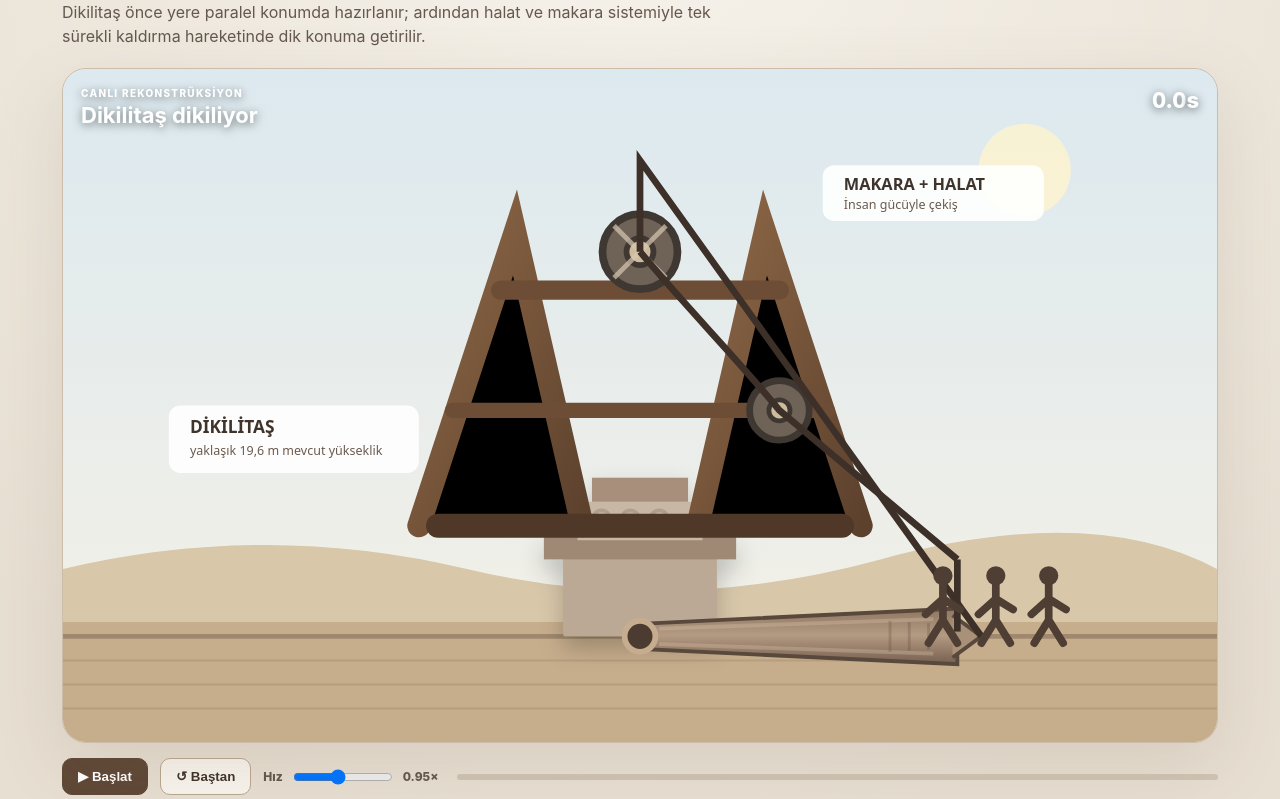
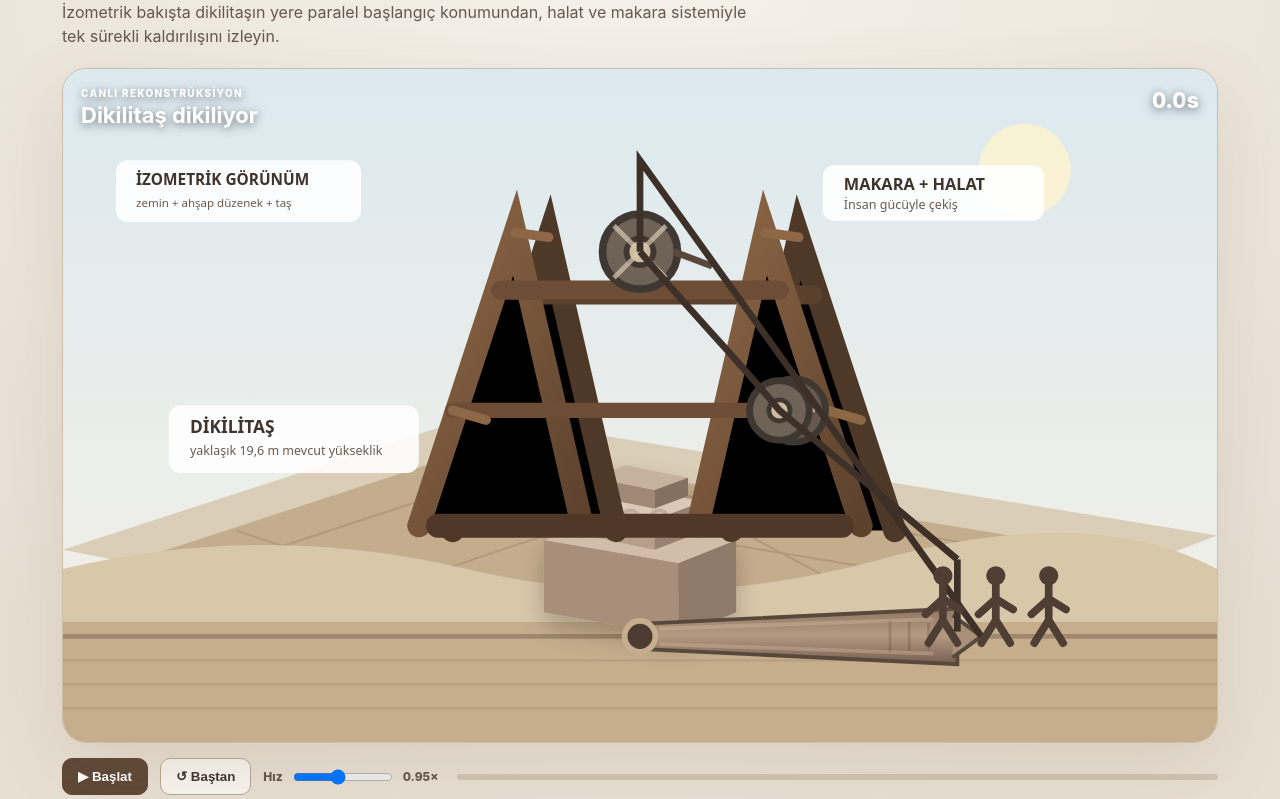
Before and after one commit to mhsnlsy/reconstruction1, a plain HTML site: page index.html in a window 1280 px wide. Shown: the part 113-912 px from the top of the page. Drawn offline with Linux system fonts and the light colour scheme.

Commit message:
Upgrade scene to isometric reconstruction

```diff
--- a/index.html
+++ b/index.html
@@ -3,7 +3,7 @@
 <head>
   <meta charset="utf-8">
   <meta name="viewport" content="width=device-width,initial-scale=1,viewport-fit=cover">
-  <title>Dikilitaşın Dikilişi — 390 CE</title>
+  <title>Dikilitaşın Dikilişi — İzometrik Rekonstrüksiyon</title>
   <meta name="description" content="İstanbul Hipodromu'ndaki Theodosius Dikilitaşı'nın kaldırılışını gösteren kısa tarihsel rekonstrüksiyon animasyonu.">
   <link rel="stylesheet" href="./src/style.css">
 </head>
@@ -11,15 +11,15 @@
   <main class="app">
     <header>
       <div>
-        <p class="eyebrow">HİPODROM • CONSTANTINOPLE • 390 CE</p>
+        <p class="eyebrow">HİPODROM • CONSTANTINOPLE • 390 CE • İZOMETRİK</p>
         <h1>Dikilitaş nasıl dikildi?</h1>
-        <p class="lede">Dikilitaş önce yere paralel konumda hazırlanır; ardından halat ve makara sistemiyle tek sürekli kaldırma hareketinde dik konuma getirilir.</p>
+        <p class="lede">İzometrik bakışta dikilitaşın yere paralel başlangıç konumundan, halat ve makara sistemiyle tek sürekli kaldırılışını izleyin.</p>
       </div>
-      <div class="badge">RECONSTRUCTION 01</div>
+      <div class="badge">RECONSTRUCTION 02</div>
     </header>
 
     <section class="stage-wrap" aria-label="Dikilitaş kaldırma animasyonu">
-      <svg id="scene" viewBox="0 0 1200 700" role="img" aria-label="Yere paralel duran dikilitaşın halat ve makaralarla dikilmesi">
+      <svg id="scene" viewBox="0 0 1200 700" role="img" aria-label="İzometrik bakışta yere paralel duran dikilitaşın halat ve makaralarla dikilmesi">
         <defs>
           <linearGradient id="sky" x1="0" y1="0" x2="0" y2="1">
             <stop offset="0" stop-color="#dce9ef"/>
@@ -40,6 +40,17 @@
         </defs>
 
         <rect width="1200" height="700" fill="url(#sky)"/>
+        <!-- isometric ground plane -->
+        <path d="M0 500 L430 360 L1200 485 L770 650 Z" fill="#d5c2a5" opacity=".72"/>
+        <path d="M0 535 L430 395 L1200 520 L770 685 Z" fill="#c3aa89" opacity=".9"/>
+        <g opacity=".24" stroke="#725c47" stroke-width="2" fill="none">
+          <path d="M70 548 L475 415 L1130 525"/>
+          <path d="M190 590 L545 470 L1000 545"/>
+          <path d="M320 630 L615 530 L875 570"/>
+          <path d="M180 480 L470 575"/>
+          <path d="M380 420 L720 610"/>
+          <path d="M610 430 L900 585"/>
+        </g>
         <circle cx="1000" cy="105" r="48" fill="#fff4cf" opacity=".8"/>
         <path d="M0 520 Q210 470 420 520 T850 510 T1200 520 V700 H0Z" fill="#d8c7a9"/>
         <path d="M0 575 H1200 V700 H0Z" fill="#c6ad8c"/>
@@ -49,18 +60,31 @@
           <path d="M0 615 H1200 M0 640 H1200 M0 665 H1200" stroke="#725c47" stroke-width="2"/>
         </g>
 
-        <!-- pedestal -->
-        <g filter="url(#shadow)">
-          <rect x="520" y="505" width="160" height="85" rx="3" fill="#bca995"/>
-          <rect x="500" y="485" width="200" height="25" fill="#9f8975"/>
-          <rect x="535" y="450" width="130" height="40" fill="#c9b7a5"/>
-          <rect x="550" y="425" width="100" height="25" fill="#a78f7b"/>
+        <!-- isometric pedestal -->
+        <g id="pedestal" filter="url(#shadow)">
+          <path d="M500 490 L560 468 L700 490 L640 514 Z" fill="#d1bdaa"/>
+          <path d="M500 490 L640 514 L640 590 L500 565 Z" fill="#a78f7b"/>
+          <path d="M640 514 L700 490 L700 565 L640 590 Z" fill="#8f7967"/>
+          <path d="M525 450 L575 432 L665 450 L615 469 Z" fill="#dbc8b6"/>
+          <path d="M525 450 L615 469 L615 500 L525 481 Z" fill="#b59f8c"/>
+          <path d="M615 469 L665 450 L665 481 L615 500 Z" fill="#988170"/>
+          <path d="M550 425 L585 412 L650 425 L615 438 Z" fill="#c7b19f"/>
+          <path d="M550 425 L615 438 L615 457 L550 444 Z" fill="#9f8875"/>
+          <path d="M615 438 L650 425 L650 444 L615 457 Z" fill="#85705f"/>
         </g>
 
-        <!-- simplified relief hint -->
+        <!-- relief hint -->
+
         <g opacity=".22" fill="none" stroke="#604d3f" stroke-width="4">
           <circle cx="560" cy="468" r="9"/><circle cx="590" cy="468" r="9"/><circle cx="620" cy="468" r="9"/>
           <path d="M548 478 Q590 450 635 478"/>
+        </g>
+
+        <!-- timber A-frame, shown with depth for an isometric view -->
+        <g id="rigBack" stroke-linecap="round">
+          <path d="M405 480 L505 175 L575 480" stroke="#4e3828" stroke-width="24"/>
+          <path d="M865 480 L765 175 L695 480" stroke="#4e3828" stroke-width="24"/>
+          <path d="M490 235 H780" stroke="#59412e" stroke-width="20"/>
         </g>
 
         <!-- timber A-frame -->
@@ -70,6 +94,13 @@
           <path d="M455 230 H745" stroke="#6d4d35" stroke-width="20"/>
           <path d="M405 355 H795" stroke="#6d4d35" stroke-width="16"/>
           <path d="M390 475 H810" stroke="#4f3827" stroke-width="25"/>
+          <!-- depth braces -->
+          <path d="M470 170 L505 175 M730 170 L765 175 M405 355 L440 365 M795 355 L830 365" stroke="#8d6746" stroke-width="10"/>
+        </g>
+
+        <!-- top pulley + axle -->
+        <g opacity=".9">
+          <path d="M600 165 L635 178 L635 215 L600 202 Z" fill="#8d6746"/>
         </g>
 
         <!-- top pulley -->
@@ -77,6 +108,13 @@
           <circle r="39" fill="#6f6257" stroke="#3f3832" stroke-width="8"/>
           <circle r="14" fill="#cdbb9e" stroke="#3f3832" stroke-width="6"/>
           <path d="M-27 -27 L27 27 M-27 27 L27 -27" stroke="#d8c9b2" stroke-width="5" opacity=".7"/>
+        </g>
+
+        <!-- second pulley / direction change -->
+        <g transform="translate(760 355)">
+          <circle r="33" fill="#65584e" stroke="#3f3832" stroke-width="7"/>
+          <circle r="11" fill="#cdbb9e" stroke="#3f3832" stroke-width="5"/>
+          <path d="M-22 0 H22" stroke="#d8c9b2" stroke-width="4" opacity=".7"/>
         </g>
 
         <!-- hauling pulley -->
@@ -103,6 +141,8 @@
           <circle cx="0" cy="0" r="16" fill="#4c3b30" stroke="#c7ad8f" stroke-width="6"/>
         </g>
 
+        <!-- main lifting rope -->
+        <path id="ropeMainBack" d="M635 190 L675 205" fill="none" stroke="#59483c" stroke-width="7"/>
         <!-- lifting rope attached to the obelisk head -->
         <path id="ropeLift" d="M600 190 L600 95 L955 590"
               fill="none" stroke="#3d3028" stroke-width="7"/>
@@ -132,6 +172,11 @@
         </g>
 
         <g id="labels" font-family="system-ui, sans-serif">
+          <g>
+            <rect x="55" y="95" width="255" height="64" rx="12" fill="#fff" opacity=".88"/>
+            <text x="76" y="121" font-size="16" font-weight="800" fill="#3f342c">İZOMETRİK GÖRÜNÜM</text>
+            <text x="76" y="143" font-size="12" fill="#6b5a4e">zemin + ahşap düzenek + taş</text>
+          </g>
           <g id="labelPulley">
             <rect x="790" y="100" width="230" height="58" rx="12" fill="#fff" opacity=".9"/>
             <text x="812" y="126" font-size="17" font-weight="700" fill="#3f342c">MAKARA + HALAT</text>
@@ -172,7 +217,7 @@
 
     <footer>
       <span>reconstruction1</span>
-      <span>Historical visualization • v0.2</span>
+      <span>Historical visualization • v0.3</span>
     </footer>
   </main>
   <script src="./src/animation.js"></script>
```
